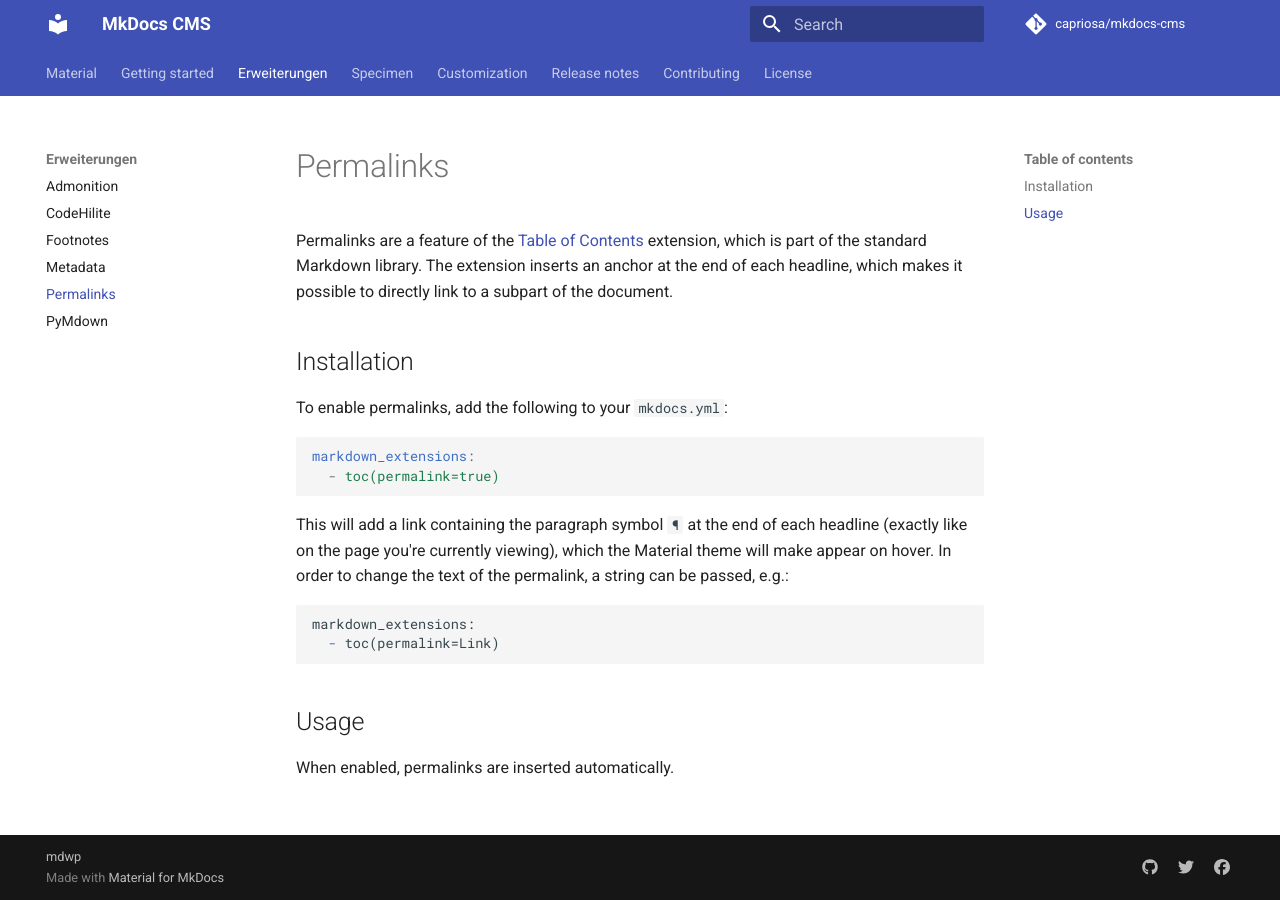
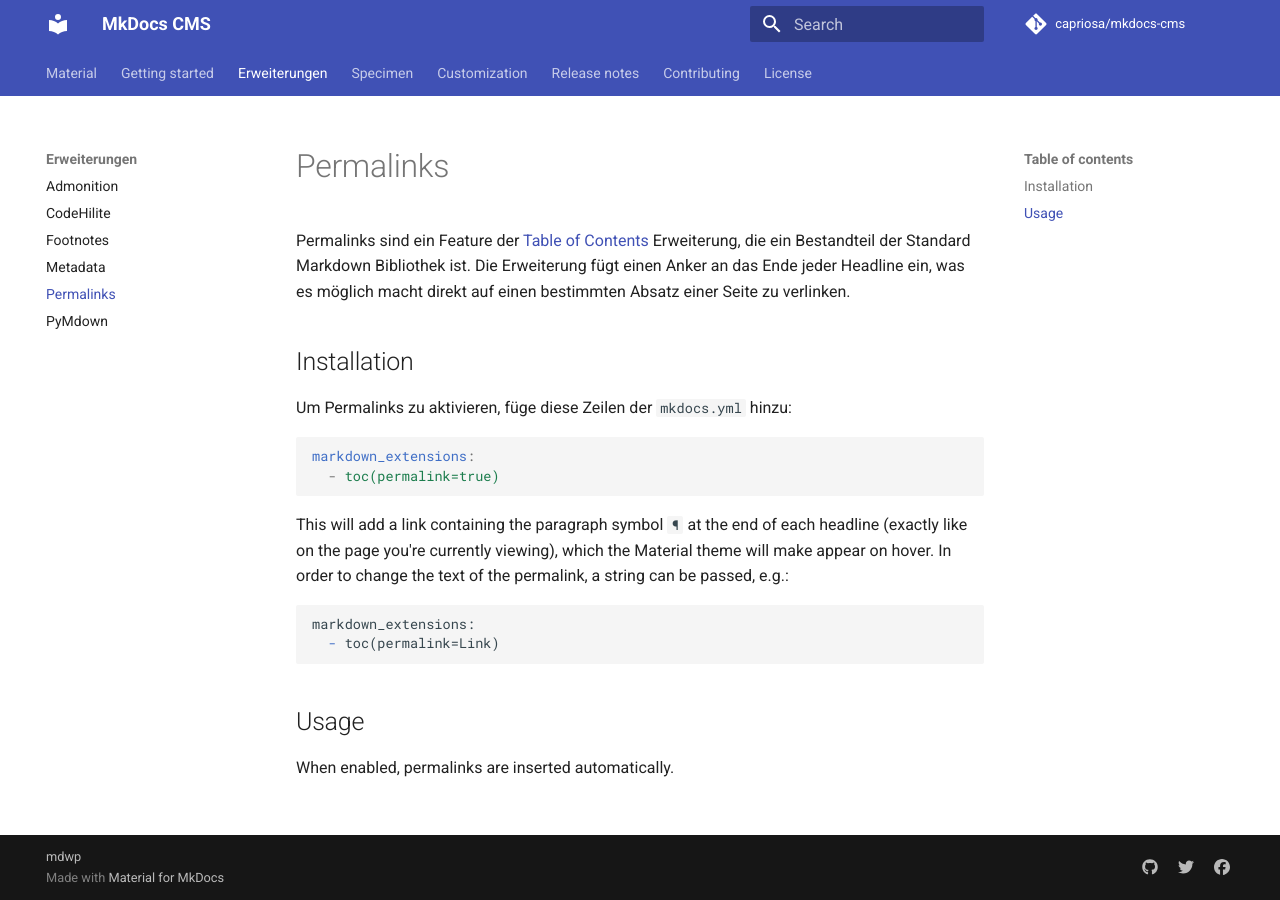
Before and after one commit to capriosa/mkdocs-cms, an MkDocs documentation site: the page built from docs/extensions/permalinks.md, in a window 1280 px wide. Built offline with MkDocs 1.6.1 and Material for MkDocs 9.7.7, drawn with Linux system fonts in a browser that asks for light colours; comment, search, counter and statistics services are not loaded; old or Windows-style settings are respelled for this version of MkDocs.

Commit message:
Update Extensions “permalinks”

````diff
--- a/docs/extensions/permalinks.md
+++ b/docs/extensions/permalinks.md
@@ -2,16 +2,13 @@
 title: Permalinks
 date: 07.05.2017
 ---
-Permalinks are a feature of the [Table of Contents][1] extension, which is part
-of the standard Markdown library. The extension inserts an anchor at the end of
-each headline, which makes it possible to directly link to a subpart of the
-document.
+Permalinks sind ein Feature der [Table of Contents][1] Erweiterung, die ein Bestandteil der Standard Markdown Bibliothek ist. Die Erweiterung fügt einen Anker an das Ende jeder Headline ein, was es möglich macht direkt auf einen bestimmten Absatz einer Seite zu verlinken.
 
   [1]: https://pythonhosted.org/Markdown/extensions/toc.html
 
 ## Installation
 
-To enable permalinks, add the following to your `mkdocs.yml`:
+Um Permalinks zu aktivieren, füge diese Zeilen der `mkdocs.yml` hinzu:
 
 ``` yaml
 markdown_extensions:
````
